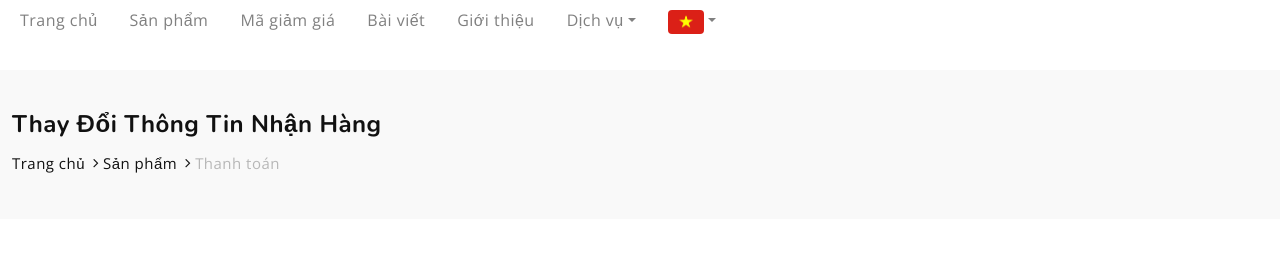
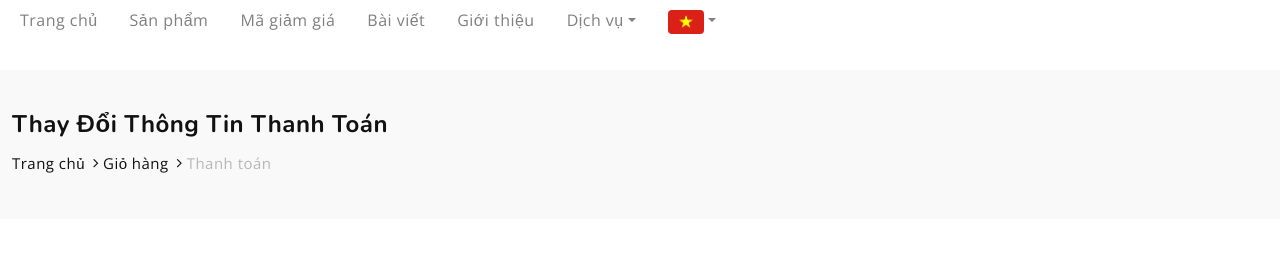
Before and after one commit to chapilcheapz/dhmobile-website, a React (Vite) app in the folder frontend/: page /change-checkout in a window 1280 px wide. Shown: the part 144-413 px from the top of the page. Built offline with nearby package versions, Linux system fonts and the light colour scheme.

Commit message:
update : update breadcrumb in checkout

```diff
--- a/frontend/src/pages/ChangeCheckout.jsx
+++ b/frontend/src/pages/ChangeCheckout.jsx
@@ -1,6 +1,7 @@
 import { Link } from "react-router-dom";
 import iphone from "../assets/images/iphone-16-pro-max.webp";
 import { IoReturnDownBack } from "react-icons/io5";
+import Breadcrumb from "../components/Breadcrumb";
 
 const ChangeCheckout = () => {
   const purchaseInformation = [
@@ -126,26 +127,14 @@ const ChangeCheckout = () => {
   ];
   return (
     <>
-      <section className="breadcrumb-option">
-        <div className="container-fluid">
-          <div className="row">
-            <div className="col-lg-12">
-              <div className="breadcrumb__text">
-                <h4>Thay Đổi Thông Tin Nhận Hàng</h4>
-                <div className="breadcrumb__links">
-                  <Link style={{ textDecoration: "none" }} to={"/"}>
-                    Trang chủ
-                  </Link>
-                  <Link style={{ textDecoration: "none" }} to={"/products"}>
-                    Sản phẩm
-                  </Link>
-                  <span>Thanh toán</span>
-                </div>
-              </div>
-            </div>
-          </div>
-        </div>
-      </section>
+      <Breadcrumb
+        title={"Thay Đổi Thông Tin Thanh Toán"}
+        mainItem={"Trang chủ"}
+        mainItem2={"Giỏ hàng"}
+        secondaryItem={"Thanh toán"}
+        linkMainItem={"/"}
+        linkMainItem2={"/shopping-cart"}
+      />
       <div className="container-fluid">
         <section className="checkout" style={{ marginTop: 60 }}>
           <div className="checkout__form">
--- a/frontend/src/pages/CheckOut.jsx
+++ b/frontend/src/pages/CheckOut.jsx
@@ -1,6 +1,7 @@
 import { Link } from "react-router-dom";
 import iphone from "../assets/images/iphone-16-pro-max.webp";
 import { TbExchange } from "react-icons/tb";
+import Breadcrumb from "../components/Breadcrumb";
 
 const CheckOut = () => {
   const purchaseInformation = [
@@ -21,26 +22,14 @@ const CheckOut = () => {
   ];
   return (
     <>
-      <section className="breadcrumb-option">
-        <div className="container-fluid">
-          <div className="row">
-            <div className="col-lg-12">
-              <div className="breadcrumb__text">
-                <h4>Thanh Toán</h4>
-                <div className="breadcrumb__links">
-                  <Link style={{ textDecoration: "none" }} to={"/"}>
-                    Trang chủ
-                  </Link>
-                  <Link style={{ textDecoration: "none" }} to={"/products"}>
-                    Sản phẩm
-                  </Link>
-                  <span>Thanh toán</span>
-                </div>
-              </div>
-            </div>
-          </div>
-        </div>
-      </section>
+      <Breadcrumb
+        title={"Thanh Toán"}
+        mainItem={"Trang chủ"}
+        mainItem2={"Giỏ hàng"}
+        secondaryItem={"Thanh toán"}
+        linkMainItem={"/"}
+        linkMainItem2={"/shopping-cart"}
+      />
       <div className="container-fluid">
         <section className="checkout" style={{ marginTop: 60 }}>
           <div className="checkout__form">
@@ -105,7 +94,7 @@ const CheckOut = () => {
                   </div>
                   <div className="checkout_change_address">
                     <Link
-                      to={"/changecheckout"}
+                      to={"/change-checkout"}
                       className="checkout_change_address_link"
                     >
                       <h6 className="checkout_change_address_name">
```
